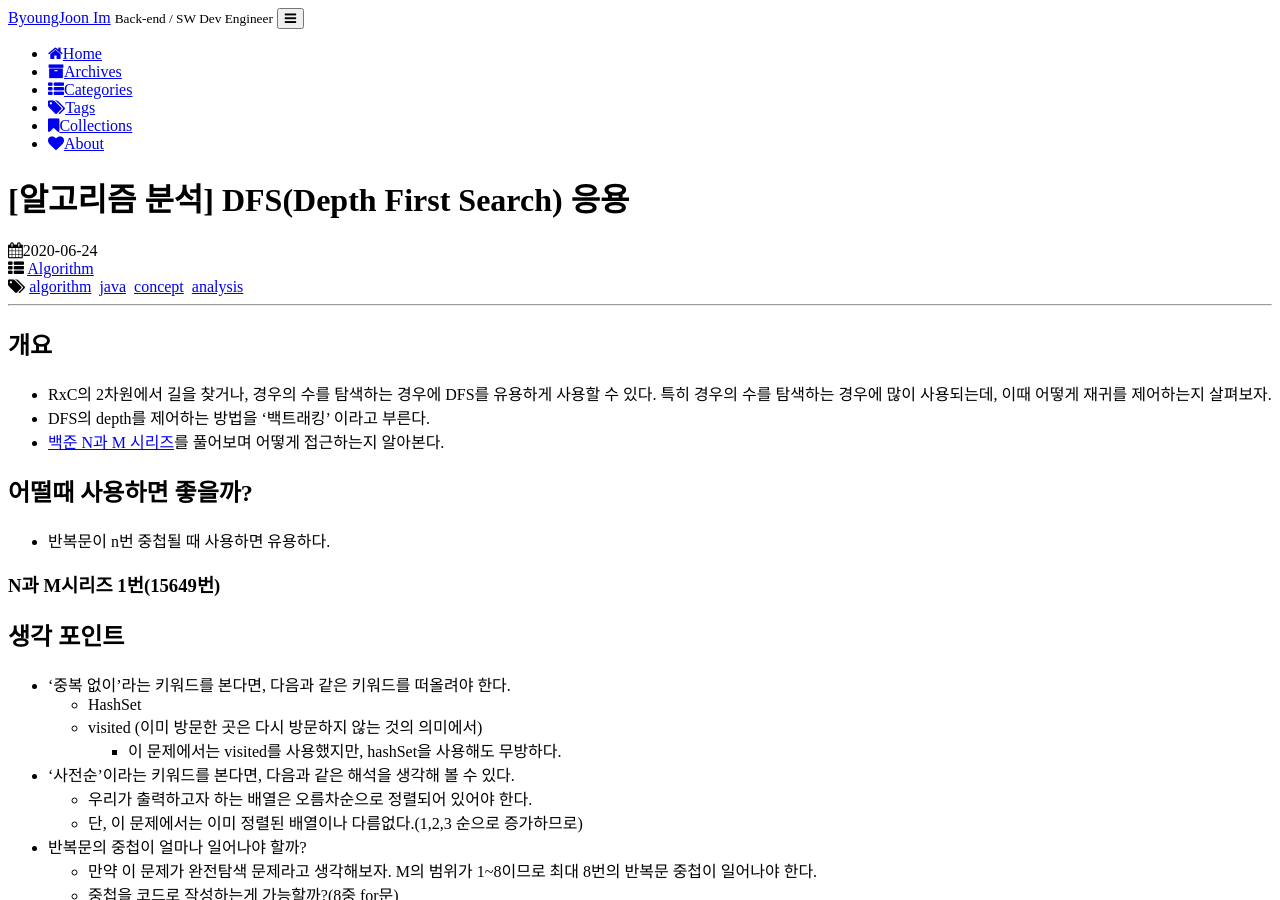
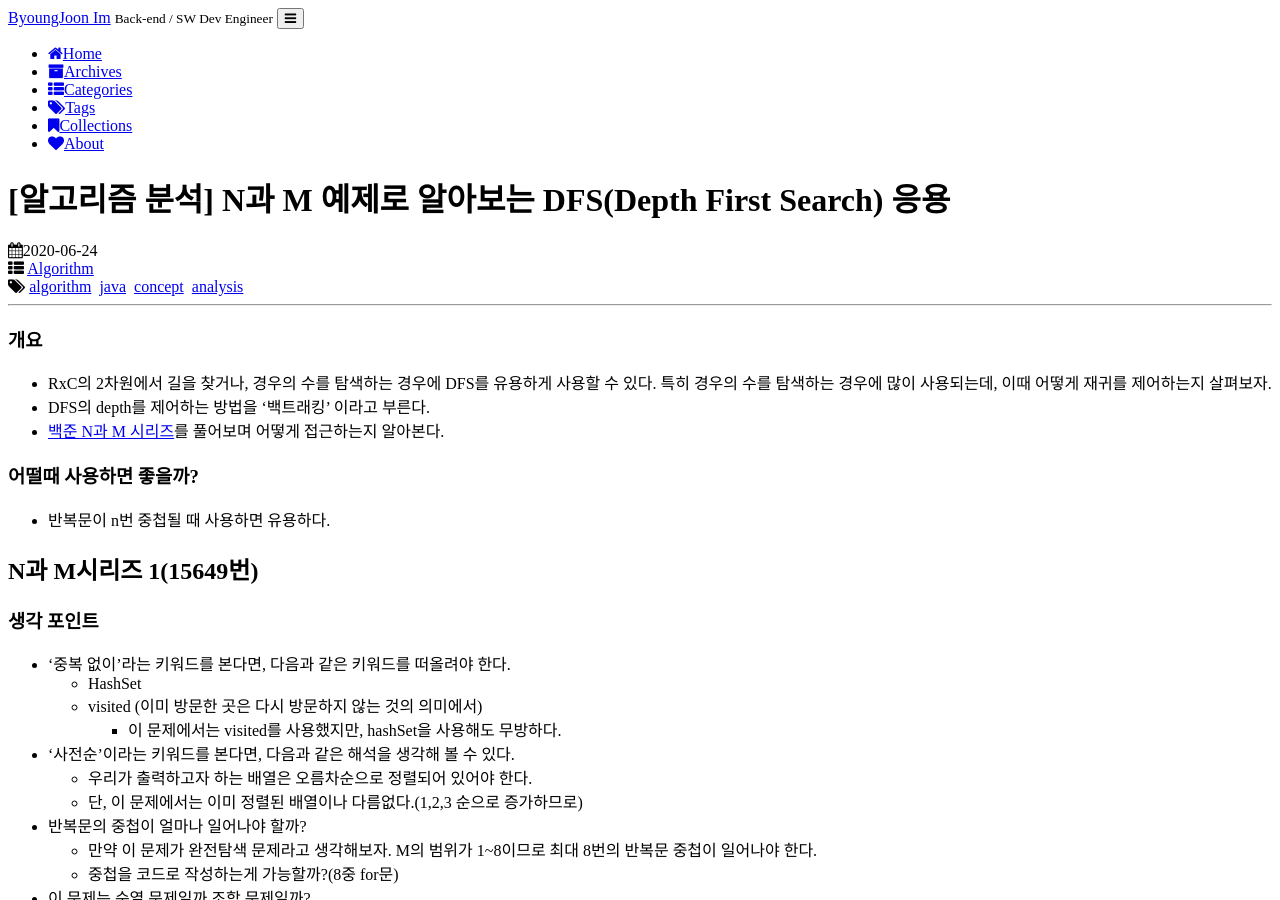
Before and after one commit to ByoungJoonIm/ByoungJoonIm.github.io, a Jekyll site: the page built from _posts/2020-06-24-advanced_dfs.md, in a window 1280 px wide and 900 px high. Built offline with Jekyll 4.4.1, drawn with Linux system fonts in a browser that asks for light colours; comment, search, counter and statistics services are not loaded; a style sheet for code colours, icons or effects is not loaded.

Commit message:
Update 2020-06-24-advanced_dfs.md

````diff
--- a/_posts/2020-06-24-advanced_dfs.md
+++ b/_posts/2020-06-24-advanced_dfs.md
@@ -1,21 +1,21 @@
 ---
 layout: post
-title:  "[알고리즘 분석] DFS(Depth First Search) 응용"
+title:  "[알고리즘 분석] N과 M 예제로 알아보는 DFS(Depth First Search) 응용"
 date:   2020-06-24 15:54:00
 categories: Algorithm
 tags: algorithm java concept analysis
 ---
 
-## 개요
+### 개요
 - RxC의 2차원에서 길을 찾거나, 경우의 수를 탐색하는 경우에 DFS를 유용하게 사용할 수 있다. 특히 경우의 수를 탐색하는 경우에 많이 사용되는데, 이때 어떻게 재귀를 제어하는지 살펴보자.
 - DFS의 depth를 제어하는 방법을 '백트래킹' 이라고 부른다.
 - [백준 N과 M 시리즈](https://www.acmicpc.net/workbook/view/2052)를 풀어보며 어떻게 접근하는지 알아본다.
 
-## 어떨때 사용하면 좋을까?
+### 어떨때 사용하면 좋을까?
 - 반복문이 n번 중첩될 때 사용하면 유용하다.
 
-### N과 M시리즈 1번(15649번)
-## 생각 포인트
+## N과 M시리즈 1(15649번)
+### 생각 포인트
 - '중복 없이'라는 키워드를 본다면, 다음과 같은 키워드를 떠올려야 한다.
   - HashSet
   - visited (이미 방문한 곳은 다시 방문하지 않는 것의 의미에서)
@@ -30,7 +30,7 @@ tags: algorithm java concept analysis
   - 예제를 보면 `1 2`와 `2 1`은 다른 결과를 보이는 것을 볼 수 있다.
   - 따라서 이 문제는 순열을 물어보는 문제이다.
 
-## 코드
+### 코드
 ```java
 package forRank;
 
@@ -153,3 +153,6 @@ false true true  -> 3, 2를 선택
 ```
 
 - 즉, N개중 M개를 선택하는 경우에 visited는 유용하게 사용될 수 있다.
+
+## N과 M시리즈 2(15650번)
+- 추가중
````
